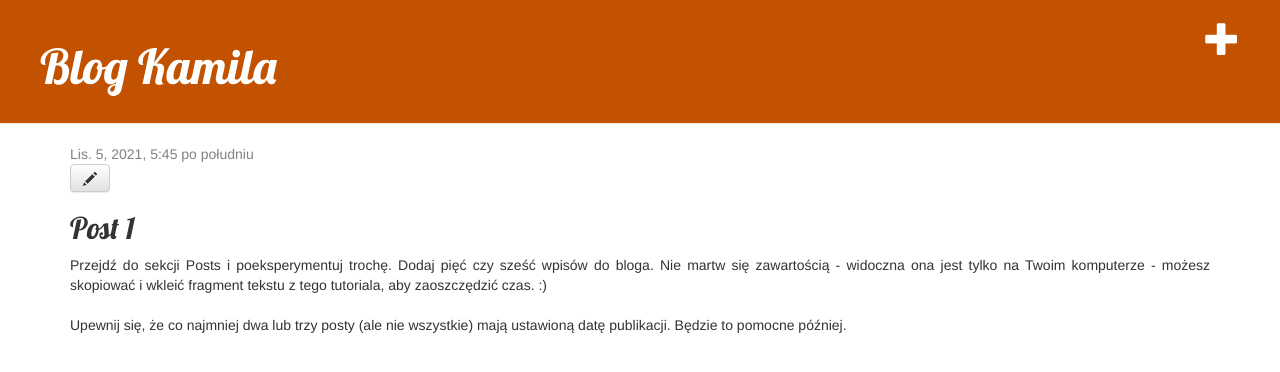
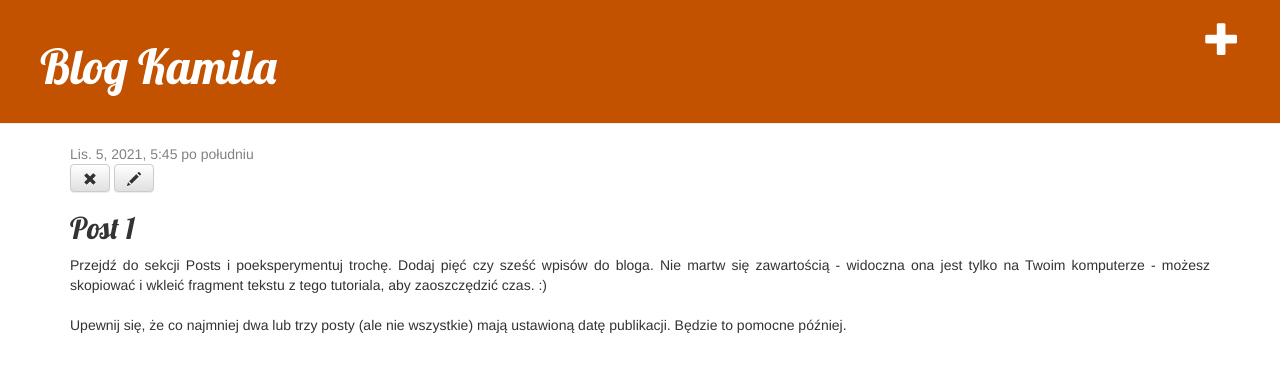
Before and after one commit to kamil-pabin/Django-projects, a Django app: page /blog/post/1/ in a window 1280 px wide. Shown: the top 372 px of the page. Run offline with Django 3.2, Linux system fonts and the light colour scheme; a user stored in the database is signed in; data comes from the database, SQL or seed files in the repository; some libraries are stand-ins or nearby versions.

Commit message:
Update of post edit file

```diff
--- a/blog/templates/blog/post_detail.html
+++ b/blog/templates/blog/post_detail.html
@@ -8,6 +8,7 @@
             </div>
         {% endif %}
         {% if user.is_authenticated %}
+            <a class="btn btn-default" href="{% url 'post_remove' pk=post.pk %}"><span class="glyphicon glyphicon-remove"></span></a>
             <a class="btn btn-default" href="{% url 'post_edit' pk=post.pk %}"><span class="glyphicon glyphicon-pencil"></span></a>
         {% endif %}
         <h2>{{ post.title }}</h2>
```
